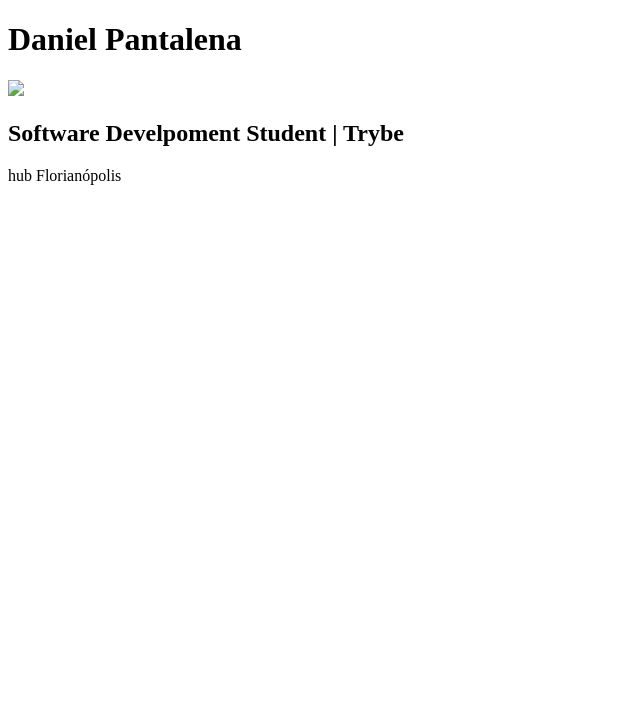
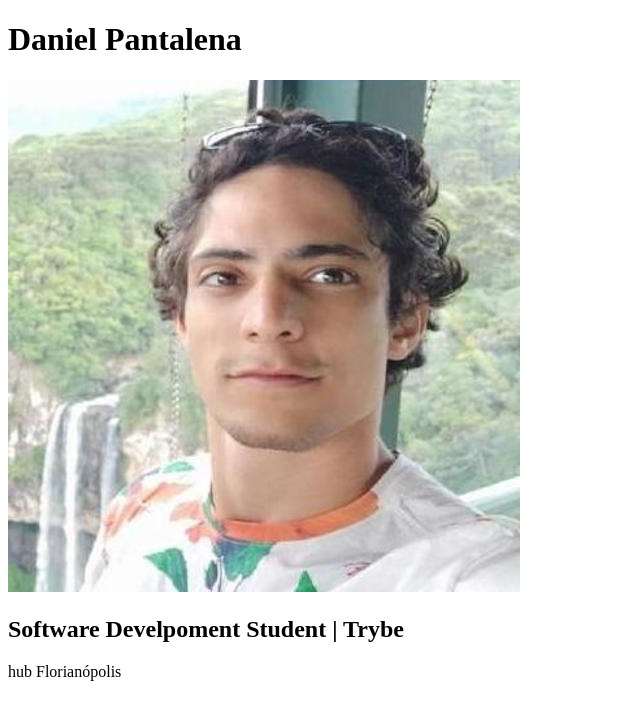
Before and after one commit to danielPantalena/danielpantalena.github.io, a plain HTML site: page index.html in a window 1280 px wide. Shown: the whole page, without its empty margins (0-640 px from the left). Drawn offline with Linux system fonts and the light colour scheme.

Commit message:
renamed directory imags -> img

```diff
--- a/index.html
+++ b/index.html
@@ -8,7 +8,7 @@
 <body>
     <h1>Daniel Pantalena</h1>
 
-    <img src="./imags/minhaFoto">
+    <img src="./img/minhaFoto.jpeg">
 
     <h2>Software Develpoment Student | Trybe</h2>
     <p>hub Florianópolis</p>
```
Also changed, not shown: img/minhaFoto.jpeg (renamed from imags/minhaFoto.jpeg).
